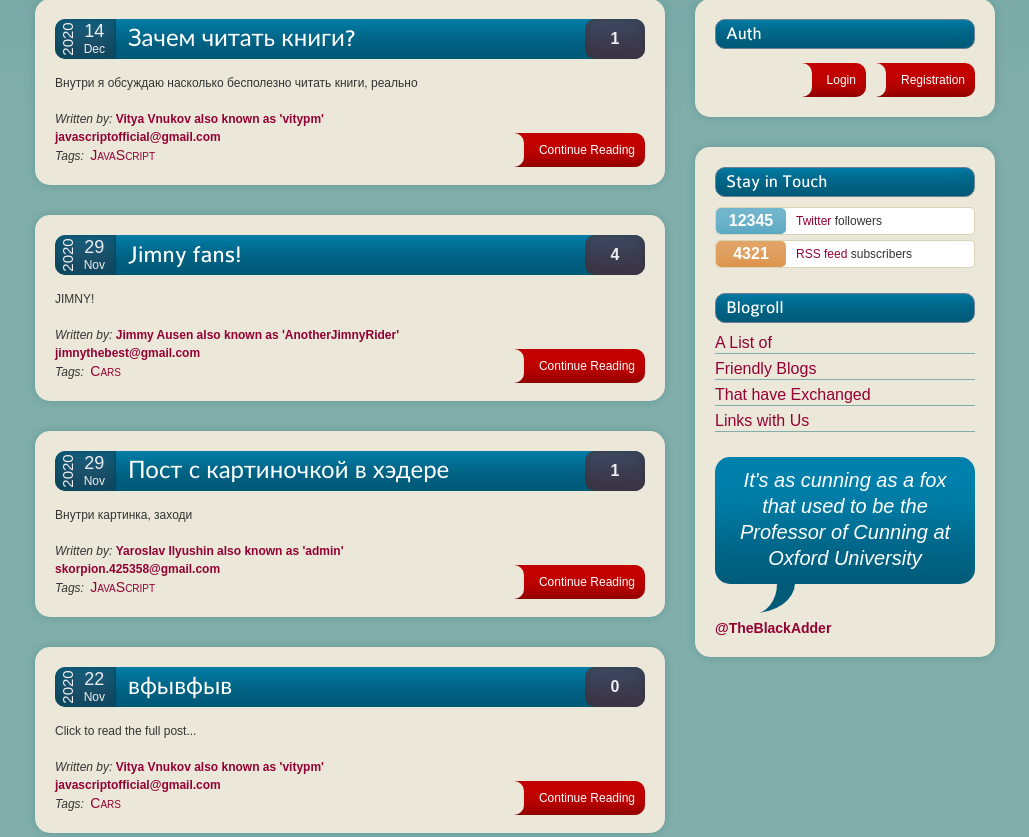
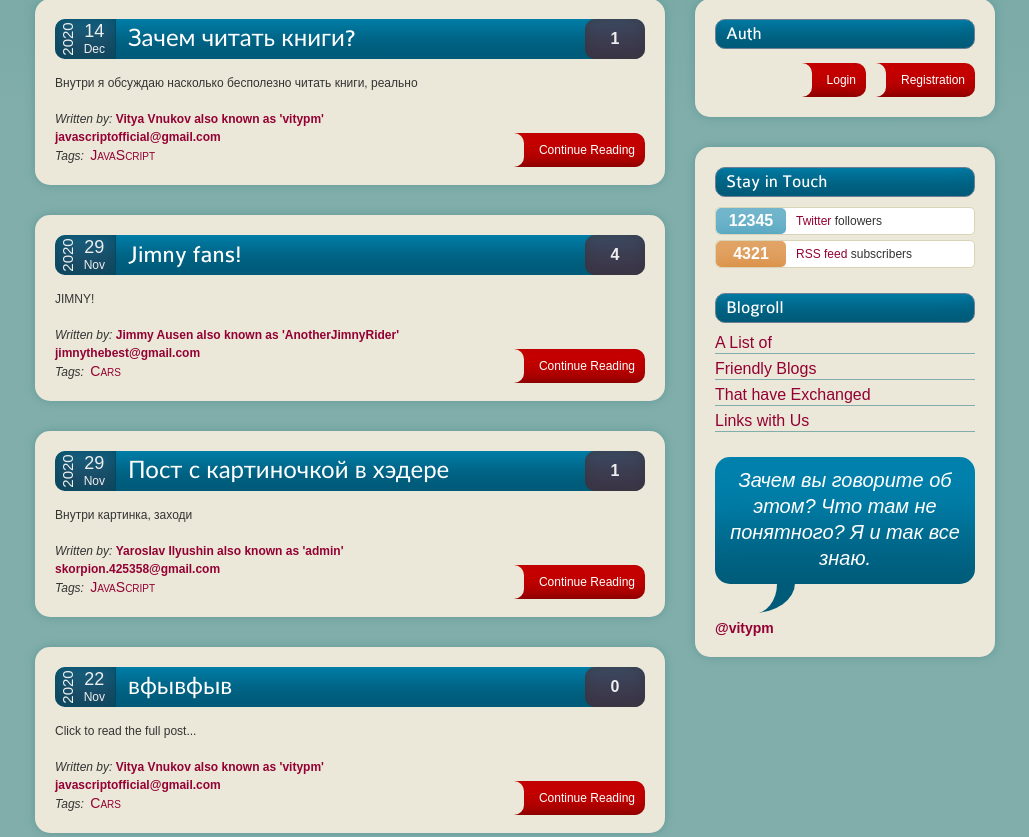
Before and after one commit to SkrejetCepey/easy-squezy-blog-django, a Django app: page / in a window 1280 px wide. Shown: the part 215-1052 px from the top of the page, without its empty margins (125-1154 px from the left). Run offline with Django 3.2, Linux system fonts and the light colour scheme; data comes from the database, SQL or seed files in the repository; both versions use the stored data as it was after the commit; some libraries are stand-ins or nearby versions.

Commit message:
'little_bit_changes'

```diff
--- a/theblog/templates/index.html
+++ b/theblog/templates/index.html
@@ -180,8 +180,8 @@
 		</nav>
 
 		<section>
-			<blockquote>It's as cunning as a fox that used to be the Professor of Cunning at Oxford University</blockquote>
-			<a class=twitterHandle href=#>@TheBlackAdder</a>
+			<blockquote>Зачем вы говорите об этом? Что там не понятного? Я и так все знаю.</blockquote>
+			<a class=twitterHandle href="#">@vitypm</a>
 		</section>
 	</aside>
 </div>
```
Also changed, not shown: db.sqlite3, media/images/png-transparent-drawing-book-rectangle-photography-material.png (added).
